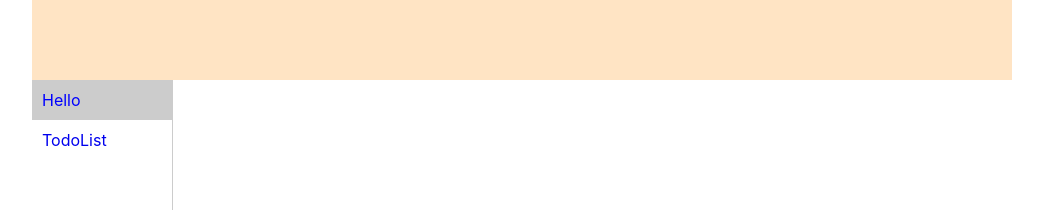
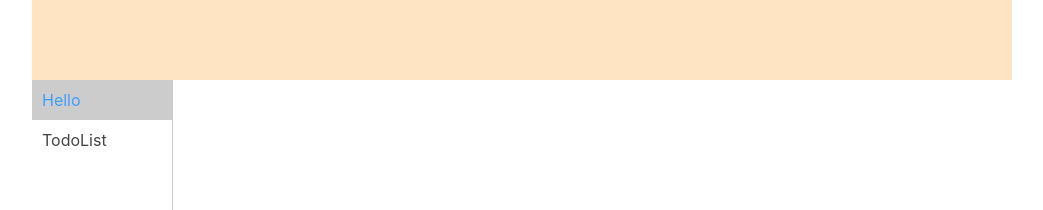
Before and after one commit to tianqing617/react-study, a React (Create React App) app: page / in a window 1280 px wide. In both pictures the pointer is over the link "Hello". Shown: the top 210 px of the page, without its empty margins (118-1161 px from the left). Built offline with nearby package versions, Linux system fonts and the light colour scheme.

Commit message:
optimiztion

```diff
--- a/src/pages/home/index.css
+++ b/src/pages/home/index.css
@@ -25,6 +25,7 @@
   /* background: aliceblue; */
 }
 .home > .main .sidebar > a {
+  color: #444;
   height: 40px;
   line-height: 40px;
   padding-left: 10px;
@@ -32,7 +33,7 @@
 }
 .home > .main .sidebar > a:hover {
   background-color: #ccc;
-  color: blue;
+  color: #409eff;
 }
 
 /* 主内容 */
```
